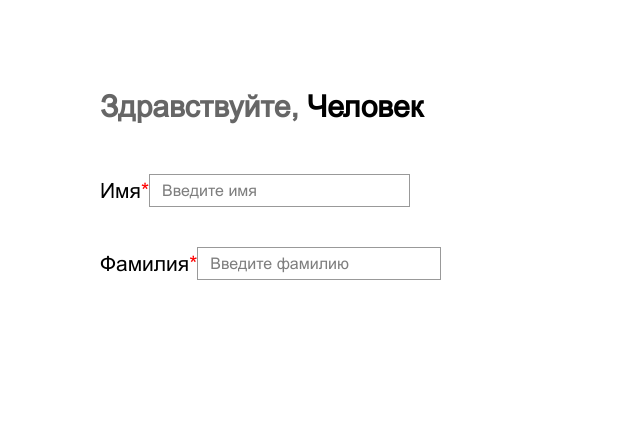
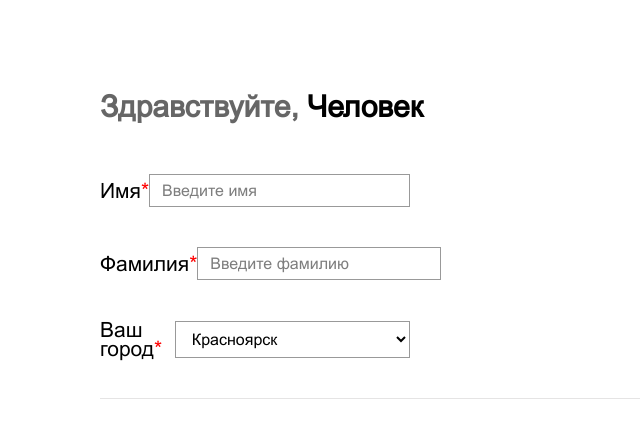
Before and after one commit to TatianaIsk/registration-test, a Next.js app: page / in a window 1280 px wide. Shown: the top 438 px of the page, without its empty margins (0-640 px from the left). Built offline with nearby package versions, Linux system fonts and the light colour scheme.

Commit message:
feat: add select filter and sort

```diff
--- /dev/null
+++ b/app/(site)/MainPage.module.scss
@@ -0,0 +1,3 @@
+.container {
+	padding: 0 100px;
+}
--- a/app/(site)/page.tsx
+++ b/app/(site)/page.tsx
@@ -1,9 +1,11 @@
 import MainBlock from '@/components/features/MainBlock';
 
+import s from './MainPage.module.scss';
+
 const MainPage = () => (
-  <>
+  <div className={s.container}>
     <MainBlock />
-  </>
+  </div>
 );
 
 export default MainPage;
--- a/components/features/MainBlock/MainBlock.module.scss
+++ b/components/features/MainBlock/MainBlock.module.scss
@@ -1,5 +1,8 @@
+@import '@/styles/_variables.scss';
+
 .wrapper {
-	padding: 90px 100px;
+	padding-top: 90px;
+	border-bottom: 1px solid $color-grey-border;
 
 	.input {
 		display: flex;
--- a/components/features/MainBlock/index.tsx
+++ b/components/features/MainBlock/index.tsx
@@ -1,6 +1,9 @@
+import cities from '@/json/cities.json';
+
 import Title from '@/components/ui/Title';
 import Label from '@/components/ui/Label';
 import Input from '@/components/ui/Input';
+import Select from '@/components/ui/Select';
 
 import s from './MainBlock.module.scss';
 
@@ -15,6 +18,10 @@ const MainBlock = () => (
       <Label required>Фамилия</Label>
       <Input placeholder='Введите фамилию' />
     </div>
+    <div className={s.input}>
+      <Label required>Ваш город</Label>
+      <Select options={cities} />
+    </div>
   </div>
 );
 
--- /dev/null
+++ b/components/ui/Select/Select.module.scss
@@ -0,0 +1,27 @@
+@import '@/styles/_variables.scss';
+
+.select {
+  background-color: $color-white;
+  width: 335px;
+  border: 1px solid $color-grey-input;
+  padding: 8px 12px;
+
+  font-family: Arial;
+  font-size: 16px;
+  font-style: normal;
+  font-weight: 400;
+  line-height: 19px;
+  margin-right: 770px;
+
+  &:focus {
+    outline: none;
+  }
+
+  &::placeholder {
+    color: $color-grey-text;
+  }
+
+  &:placeholder-shown {
+    color: $color-black;
+  }
+}
--- a/components/ui/Select/index.tsx
+++ b/components/ui/Select/index.tsx
@@ -1,8 +1,57 @@
+'use client';
+
 import { useState, useEffect } from 'react';
 
+import clsx from 'clsx';
 
-const Select = () => {
-  return <div>index</div>;
+import s from './Select.module.scss';
+
+interface Option {
+  value: string;
+  label: string;
+}
+
+interface RawOption {
+  city: string;
+  population: string;
+}
+
+interface SelectProps {
+  options: RawOption[];
+  className?: string;
+}
+
+const Select: React.FC<SelectProps> = ({ options, className }) => {
+  const [sortedOptions, setSortedOptions] = useState<Option[]>([]);
+
+  useEffect(() => {
+    const filteredOptions = options
+      .filter(raw => parseInt(raw.population) > 50000)
+      .map(raw => ({
+        value: raw.city,
+        label: raw.city,
+        population: parseInt(raw.population),
+      }));
+
+    const sortedCities = filteredOptions.sort((a, b) => {
+      if (b.population !== a.population) {
+        return b.population - a.population;
+      }
+      return a.label.localeCompare(b.label);
+    });
+
+    setSortedOptions(sortedCities);
+  }, [options]);
+
+  return (
+    <select className={clsx(s.select, className)}>
+      {sortedOptions.map(({ value, label }) => (
+        <option key={value} value={value}>
+          {label}
+        </option>
+      ))}
+    </select>
+  );
 };
 
 export default Select;
--- a/styles/_variables.scss
+++ b/styles/_variables.scss
@@ -1,5 +1,7 @@
 // colors
 $color-black: #000;
+$color-white: #fff;
+$color-grey-border: #E5E4E4;
 $color-grey-text: #7e7e7e;
 $color-grey-title: #666666;
 $color-grey-input: #999999;
```
